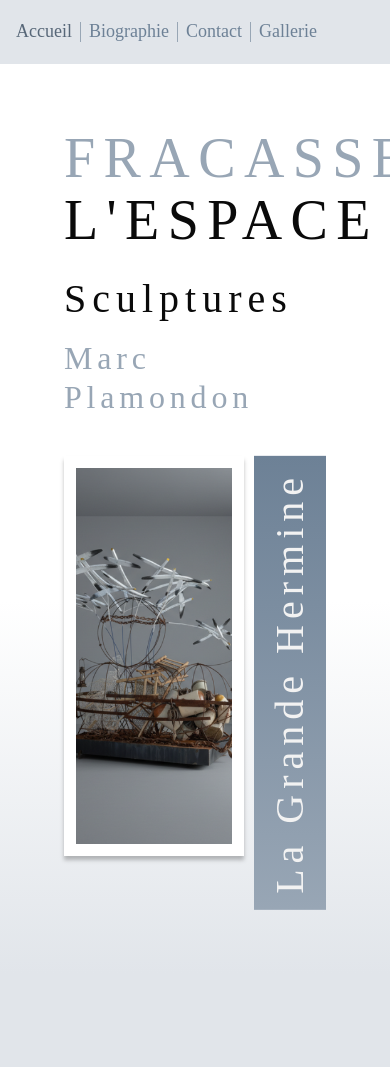
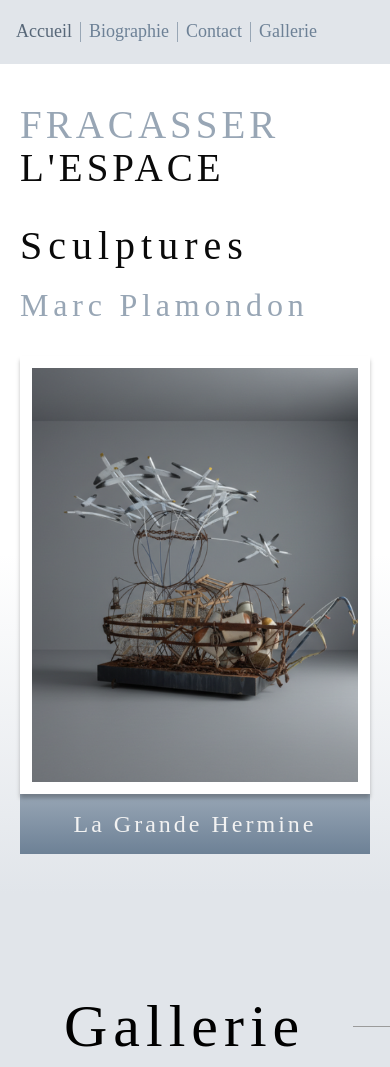
Before and after one commit to m7gf79y7rm-ctrl/SculptureMarco, a website built with Vite: page index.html in a window 390 px wide. Shown: the top 1067 px of the page. Built offline with nearby package versions, Linux system fonts and the light colour scheme; files whose address does not match are found by name; a web font is replaced by a local one.

Commit message:
Refine Hero section mobile layout: margins, typography, and La Grande Hermine orientation/crop

```diff
--- a/src/style.css
+++ b/src/style.css
@@ -2315,6 +2315,49 @@ h6 {
     }
 }
 
+@media (max-width: 767px) {
+    .hero {
+        padding: 40px 20px; /* Reduced side margins (by at least half) */
+        min-height: auto;
+    }
+
+    .hero__headline {
+        font-size: clamp(32px, 10vw, 44px); /* Scales cleanly to prevent Fracasser text crop */
+        letter-spacing: 4px;
+        padding-bottom: 32px;
+    }
+
+    .hero__body {
+        gap: 32px;
+    }
+
+    .hero__image-group {
+        flex-direction: column;
+        align-items: center;
+        gap: 0;
+    }
+
+    .hero__le-pan {
+        height: auto;
+        aspect-ratio: 4 / 5; /* Uncrop the picture slightly */
+        width: 100%;
+        max-width: 480px;
+    }
+
+    .hero__title-bar {
+        writing-mode: horizontal-tb;
+        transform: none;
+        width: 100%;
+        max-width: 480px;
+        height: auto;
+        min-height: auto;
+        padding: 16px 20px;
+        font-size: 24px;   /* Reduced title text size */
+        letter-spacing: 3px;
+        justify-content: center;
+        text-align: center;
+    }
+}
 /* =============================================
    PAGE: BIOGRAPHIE
    ============================================= */
```
